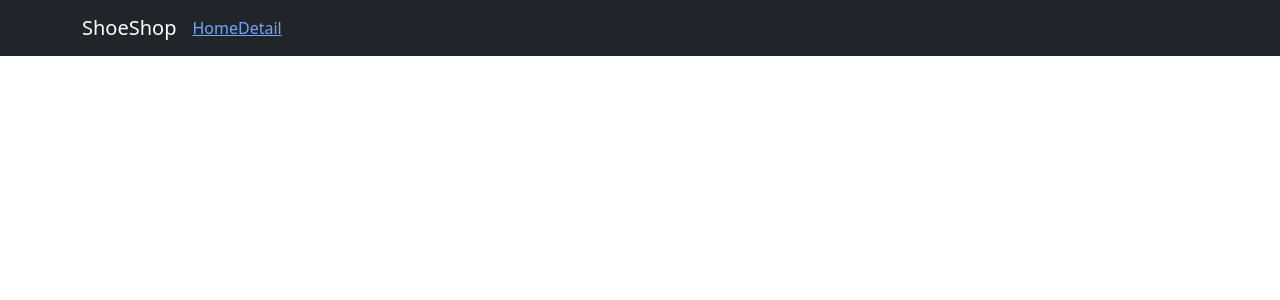
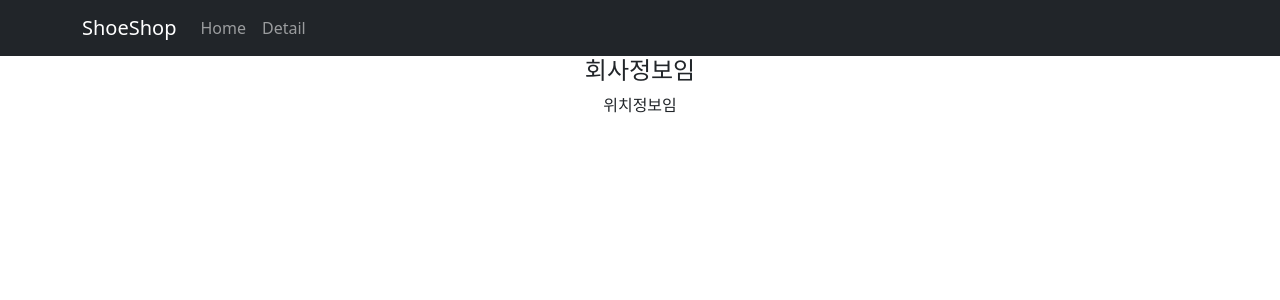
Before and after one commit to wnstndks/React, a React (Create React App) app in the folder shop/: page /about/location in a window 1280 px wide. Shown: the top 300 px of the page. Built offline with nearby package versions, Linux system fonts and the light colour scheme.

Commit message:
navigate

```diff
--- a/shop/src/App.js
+++ b/shop/src/App.js
@@ -5,12 +5,15 @@ import { Button, Container, Navbar, Nav, Col, Row } from "react-bootstrap";
 import { useState } from "react";
 // 경로는 무조건 ./ 부터
 import data from "./data.js";
-import { Routes, Route, Link } from "react-router-dom";
+import { Routes, Route, Link, useNavigate, Outlet } from "react-router-dom";
 import DetailCard from "./routes/Detail.js";
 
 function App() {
   // 길고 복잡한 데이터들은 다른 js파일에 빼둘수 있음
   let [shoes] = useState(data);
+
+  // 페이지 이동도와주는 useNavigate() - 함수가 들어가있음
+  let navigate = useNavigate();
 
   // 페이지 나누는 법(리액트)
   // 컴포넌트 만들어서 상세페이지 내용 채움
@@ -23,8 +26,24 @@ function App() {
         <Container>
           <Navbar.Brand href="#home">ShoeShop</Navbar.Brand>
           <Nav className="me-auto">
-            <Link to="/">Home</Link>
-            <Link to="/detail">Detail</Link>
+            <Nav.Link
+              onClick={() => {
+                // navgate안에 -1 또는 1을 누를시 뒤로가기 또는 앞으로 가기
+                navigate("/");
+              }}
+            >
+              Home
+            </Nav.Link>
+
+            <Nav.Link
+              onClick={() => {
+                navigate("/detail");
+              }}
+            >
+              Detail
+            </Nav.Link>
+            {/* <Link to="/">Home</Link>
+            <Link to="/detail">Detail</Link> */}
           </Nav>
         </Container>
       </Navbar>
@@ -61,8 +80,18 @@ function App() {
           }
         />
         {/* 누가 /로 접속할때 element안에 들어있는걸 보여줌 */}
-        <Route path="/detail" element={<div><DetailCard/></div>} />
+        <Route path="/detail" element={<DetailCard />} />
         {/* 누가 /detail로 접속할때 element안에 들어있는걸 보여줌 */}
+        <Route path="*" element={<div>없는 페이지</div>} />
+        {/* 없는 페이지 */}
+
+        {/* Nested Routes - 여러 페이지 필요할때, 여러 유사한 페이지 필요할 때, */}
+
+        <Route path="/about" element={<About/>}>
+          <Route path="member" element={<div>멤버임</div>} />
+          {/* /about/member로 접속시 */}
+          <Route path="location" element={<div>위치정보임</div>} />
+        </Route>
       </Routes>
     </div>
   );
@@ -78,6 +107,14 @@ function App() {
 //   );
 // }
 
-
+function About() {
+  return (
+    <div>
+      <h4>회사정보임</h4>
+      {/* nested Router를 보여줄 자리는 Outlet이용 */}
+      <Outlet></Outlet>
+    </div>
+  );
+}
 
 export default App;
--- a/shop/src/routes/Detail.js
+++ b/shop/src/routes/Detail.js
@@ -1,5 +1,5 @@
 import "bootstrap/dist/css/bootstrap.min.css";
-import { Button, Container, Navbar, Nav, Col, Row } from "react-bootstrap";
+import { Container, Row } from "react-bootstrap";
 
 function DetailCard(props) {
     return (
```
